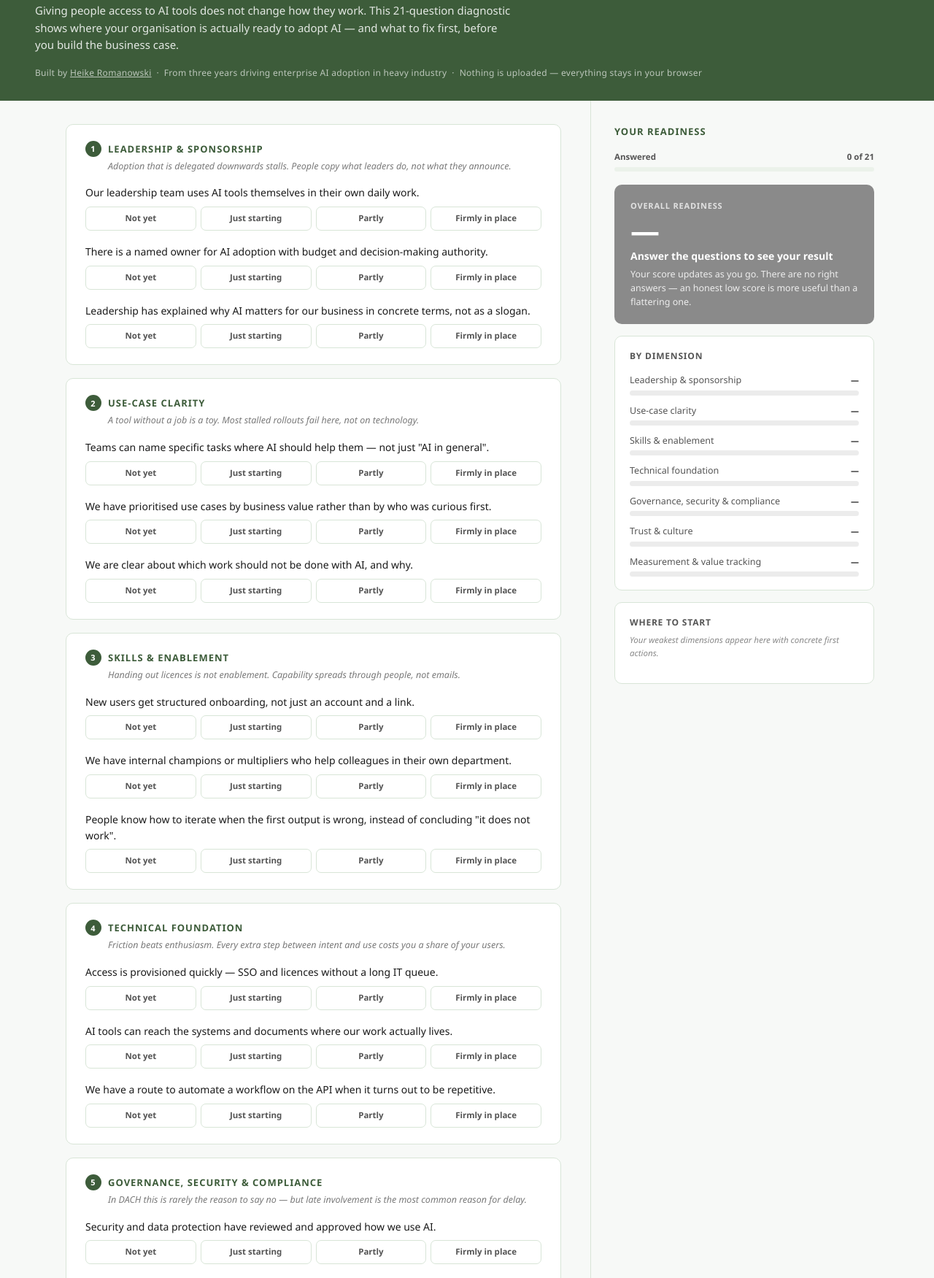
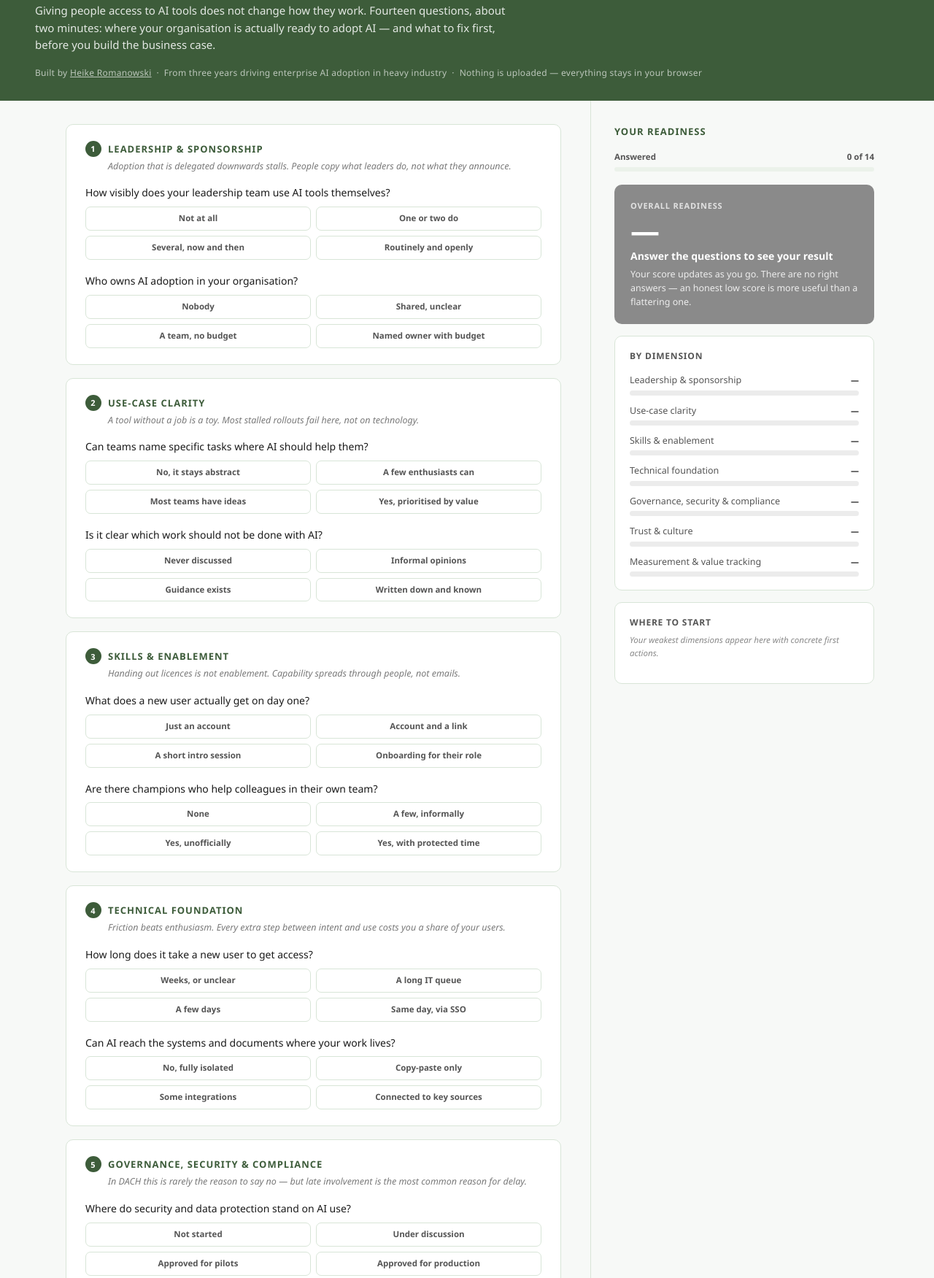
Before and after one commit to Hi-Kay/ai-readiness-check, a plain HTML site: page index.html in a window 1280 px wide. Shown: the part 84-1835 px from the top of the page at 73% size. Drawn offline with Linux system fonts and the light colour scheme.

Commit message:
Shorten to 14 questions, tailor answer options per question
- 21 -> 14 questions (2 per dimension) for a ~2 minute completion time
- Replace the single generic Not yet/Just starting scale with answer
  options written for each individual question
- Two-column option layout to fit the longer tailored labels
- Set a clean document title while printing so saved PDFs are named
  AI-Adoption-Readiness-Results.pdf
- Add QUESTIONS.md as a plain-text review copy

Co-Authored-By: Claude Fable 5 <noreply@anthropic.com>

```diff
--- a/index.html
+++ b/index.html
@@ -120,8 +120,8 @@
 
   .opts {
     display: grid;
-    grid-template-columns: repeat(4, 1fr);
-    gap: 6px;
+    grid-template-columns: repeat(2, 1fr);
+    gap: 7px;
   }
   .opts label {
     display: block;
@@ -381,7 +381,7 @@
 
 <header>
   <h1>AI Adoption Readiness Check</h1>
-  <p class="lead">Giving people access to AI tools does not change how they work. This 21-question diagnostic shows where your organisation is actually ready to adopt AI — and what to fix first, before you build the business case.</p>
+  <p class="lead">Giving people access to AI tools does not change how they work. Fourteen questions, about two minutes: where your organisation is actually ready to adopt AI — and what to fix first, before you build the business case.</p>
   <div class="header-meta">
     Built by <a href="https://linkedin.com/in/heike-romanowski" target="_blank">Heike Romanowski</a>
     &nbsp;·&nbsp; From three years driving enterprise AI adoption in heavy industry
@@ -440,7 +440,9 @@
 
 <script>
 // ── Model ─────────────────────────────────────────────────────────────────────
-const SCALE = ['Not yet', 'Just starting', 'Partly', 'Firmly in place'];
+// Every question carries its own four answer options, ordered weakest → strongest.
+// One generic scale cannot fit questions this different, so each is worded to fit.
+const OPTION_COUNT = 4;
 
 const DIMENSIONS = [
   {
@@ -448,9 +450,10 @@ const DIMENSIONS = [
     name: 'Leadership & sponsorship',
     why: 'Adoption that is delegated downwards stalls. People copy what leaders do, not what they announce.',
     questions: [
-      'Our leadership team uses AI tools themselves in their own daily work.',
-      'There is a named owner for AI adoption with budget and decision-making authority.',
-      'Leadership has explained why AI matters for our business in concrete terms, not as a slogan.'
+      { text: 'How visibly does your leadership team use AI tools themselves?',
+        opts: ['Not at all', 'One or two do', 'Several, now and then', 'Routinely and openly'] },
+      { text: 'Who owns AI adoption in your organisation?',
+        opts: ['Nobody', 'Shared, unclear', 'A team, no budget', 'Named owner with budget'] }
     ],
     recs: [
       'Ask the sponsor to use the tool publicly for one real task — a board summary, a customer email — and to say so out loud. Nothing moves adoption faster.',
@@ -463,9 +466,10 @@ const DIMENSIONS = [
     name: 'Use-case clarity',
     why: 'A tool without a job is a toy. Most stalled rollouts fail here, not on technology.',
     questions: [
-      'Teams can name specific tasks where AI should help them — not just "AI in general".',
-      'We have prioritised use cases by business value rather than by who was curious first.',
-      'We are clear about which work should not be done with AI, and why.'
+      { text: 'Can teams name specific tasks where AI should help them?',
+        opts: ['No, it stays abstract', 'A few enthusiasts can', 'Most teams have ideas', 'Yes, prioritised by value'] },
+      { text: 'Is it clear which work should not be done with AI?',
+        opts: ['Never discussed', 'Informal opinions', 'Guidance exists', 'Written down and known'] }
     ],
     recs: [
       'Run a 90-minute workshop per team: list the recurring weekly tasks, mark the text- and data-heavy ones, pick the three with the most repetition.',
@@ -478,9 +482,10 @@ const DIMENSIONS = [
     name: 'Skills & enablement',
     why: 'Handing out licences is not enablement. Capability spreads through people, not emails.',
     questions: [
-      'New users get structured onboarding, not just an account and a link.',
-      'We have internal champions or multipliers who help colleagues in their own department.',
-      'People know how to iterate when the first output is wrong, instead of concluding "it does not work".'
+      { text: 'What does a new user actually get on day one?',
+        opts: ['Just an account', 'Account and a link', 'A short intro session', 'Onboarding for their role'] },
+      { text: 'Are there champions who help colleagues in their own team?',
+        opts: ['None', 'A few, informally', 'Yes, unofficially', 'Yes, with protected time'] }
     ],
     recs: [
       'Replace the account handout with a 60-minute onboarding built around three use cases for that specific role.',
@@ -493,9 +498,10 @@ const DIMENSIONS = [
     name: 'Technical foundation',
     why: 'Friction beats enthusiasm. Every extra step between intent and use costs you a share of your users.',
     questions: [
-      'Access is provisioned quickly — SSO and licences without a long IT queue.',
-      'AI tools can reach the systems and documents where our work actually lives.',
-      'We have a route to automate a workflow on the API when it turns out to be repetitive.'
+      { text: 'How long does it take a new user to get access?',
+        opts: ['Weeks, or unclear', 'A long IT queue', 'A few days', 'Same day, via SSO'] },
+      { text: 'Can AI reach the systems and documents where your work lives?',
+        opts: ['No, fully isolated', 'Copy-paste only', 'Some integrations', 'Connected to key sources'] }
     ],
     recs: [
       'Fix provisioning first. Adoption dies in ticket queues, and the people you lose are the ones who tried early.',
@@ -508,9 +514,10 @@ const DIMENSIONS = [
     name: 'Governance, security & compliance',
     why: 'In DACH this is rarely the reason to say no — but late involvement is the most common reason for delay.',
     questions: [
-      'Security and data protection have reviewed and approved how we use AI.',
-      'Employees know clearly which data they may and may not put into AI tools.',
-      'Where required, the works council (Betriebsrat) is involved and an agreement is in place or in progress.'
+      { text: 'Where do security and data protection stand on AI use?',
+        opts: ['Not started', 'Under discussion', 'Approved for pilots', 'Approved for production'] },
+      { text: 'Is the works council (Betriebsrat) involved, where required?',
+        opts: ['Not yet', 'Aware, not involved', 'In discussion', 'Agreement in place / not required'] }
     ],
     recs: [
       'Start the security review before the rollout, not after the pilot succeeds. Retrofitted approval is where months disappear.',
@@ -523,9 +530,10 @@ const DIMENSIONS = [
     name: 'Trust & culture',
     why: 'People do not adopt a tool they suspect is there to replace them. This is the quiet blocker nobody puts in a slide.',
     questions: [
-      'People are open about using AI — it is not something done quietly at desks.',
-      'Employees believe AI is meant to support their work rather than replace them.',
-      'When something goes wrong with a new tool, it is treated as learning rather than as a mistake.'
+      { text: 'How openly do people talk about using AI in their work?',
+        opts: ['Quietly, if at all', 'A few are open', 'Openly in some teams', 'Openly, it is normal'] },
+      { text: 'Do employees believe AI is here to support rather than replace them?',
+        opts: ['Real fear, unaddressed', 'Concerns, unspoken', 'Addressed, some doubt', 'Yes, discussed openly'] }
     ],
     recs: [
       'Answer the replacement question out loud, honestly and specifically. Silence is heard as confirmation.',
@@ -538,9 +546,10 @@ const DIMENSIONS = [
     name: 'Measurement & value tracking',
     why: 'You cannot expand what you cannot see. Licences bought is not a usage metric.',
     questions: [
-      'We can see who is actively using AI, not only who holds a licence.',
-      'We have agreed what "value" means for this investment and we measure it.',
-      'Adoption and value are reviewed regularly with the business, not only with IT.'
+      { text: 'What can you actually see about usage?',
+        opts: ['Nothing', 'Licences bought', 'Logins', 'Weekly active users per team'] },
+      { text: 'How is the value of the investment tracked?',
+        opts: ['Not at all', 'Anecdotes', 'Some metrics', 'Agreed metrics, reviewed'] }
     ],
     recs: [
       'Track weekly active users against licences. The gap between the two is your entire adoption opportunity, in one number.',
@@ -577,9 +586,9 @@ function renderQuestions() {
         const id = `${dim.key}_${qi}`;
         return `
         <div class="q">
-          <div class="text">${q}</div>
-          <div class="opts" role="radiogroup" aria-label="${q.replace(/"/g, '&quot;')}">
-            ${SCALE.map((s, si) => `
+          <div class="text">${q.text}</div>
+          <div class="opts" role="radiogroup" aria-label="${q.text.replace(/"/g, '&quot;')}">
+            ${q.opts.map((s, si) => `
               <label id="lbl_${id}_${si}" onclick="setAnswer('${id}', ${si})">
                 <input type="radio" name="${id}" value="${si}"
                        onchange="setAnswer('${id}', ${si})"
@@ -596,7 +605,7 @@ function renderQuestions() {
 
 function setAnswer(id, value) {
   answers[id] = value;
-  for (let i = 0; i < SCALE.length; i++) {
+  for (let i = 0; i < OPTION_COUNT; i++) {
     const el = document.getElementById(`lbl_${id}_${i}`);
     if (el) el.classList.toggle('sel', i === value);
   }
@@ -699,6 +708,13 @@ function update() {
   }
 }
 
+// ── Print / Save-PDF filename ─────────────────────────────────────────────────
+// Browsers take the suggested PDF filename from document.title, so swap in a
+// clean, descriptive one for the duration of printing.
+const PAGE_TITLE = document.title;
+window.addEventListener('beforeprint', () => { document.title = 'AI-Adoption-Readiness-Results'; });
+window.addEventListener('afterprint',  () => { document.title = PAGE_TITLE; });
+
 renderQuestions();
 update();
 </script>
```
Also changed, not shown: 2 other files.
